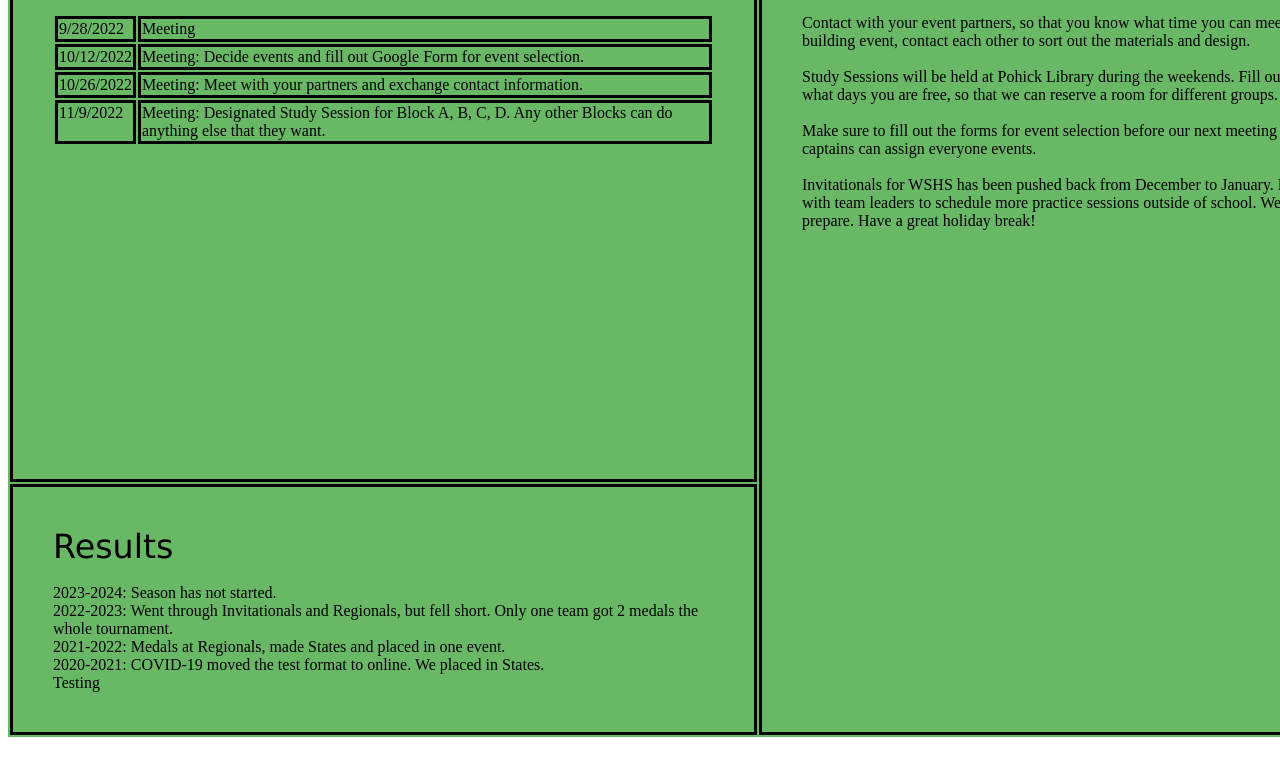
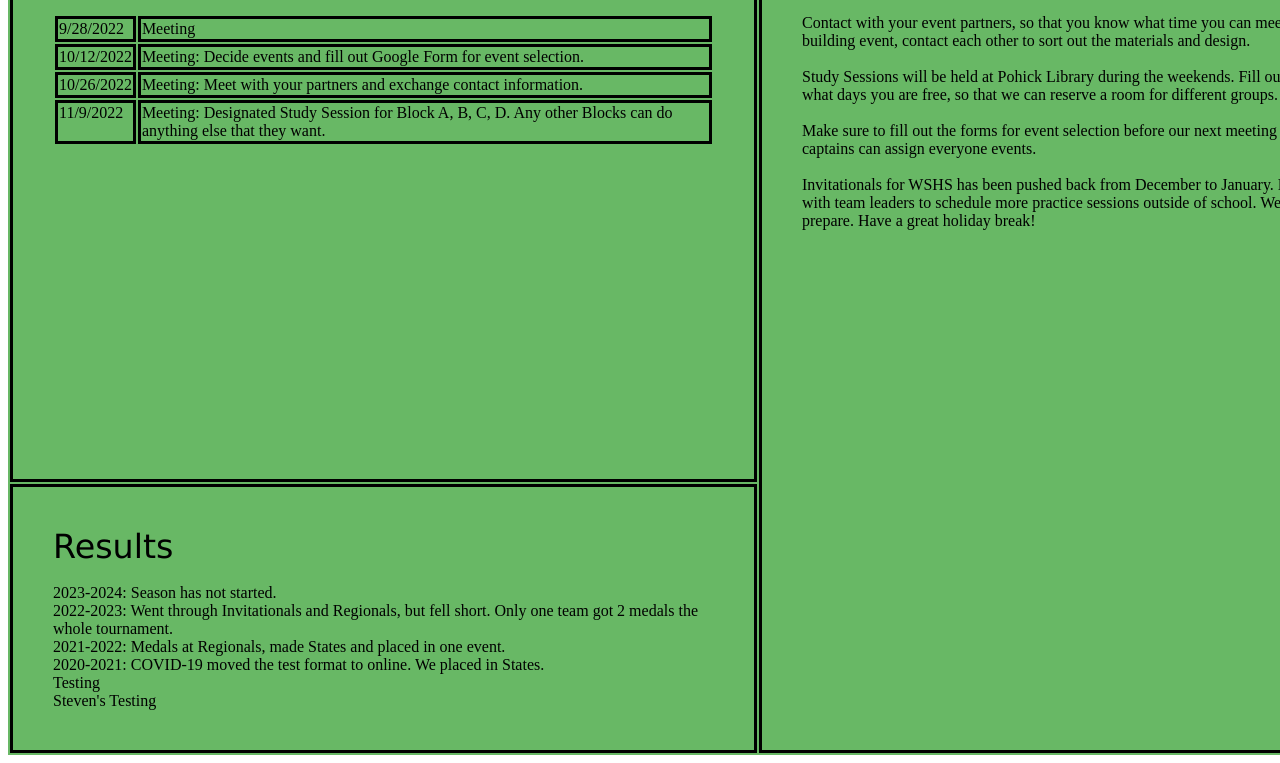
Before and after one commit to jjung0421/web, a plain HTML site: page SciOlymProject/index.html in a window 1280 px wide. Shown: the part 330-1093 px from the top of the page. Drawn offline with Linux system fonts and the light colour scheme.

Commit message:
added steven line

```diff
--- a/SciOlymProject/index.html
+++ b/SciOlymProject/index.html
@@ -173,6 +173,7 @@
                             <div>2021-2022: Medals at Regionals, made States and placed in one event.</div>
                             <div>2020-2021: COVID-19 moved the test format to online. We placed in States.</div>
                             <div>Testing</div>
+                            <div>Steven's Testing</div>
                         </div>
                     </td>
                 </tr>
```
